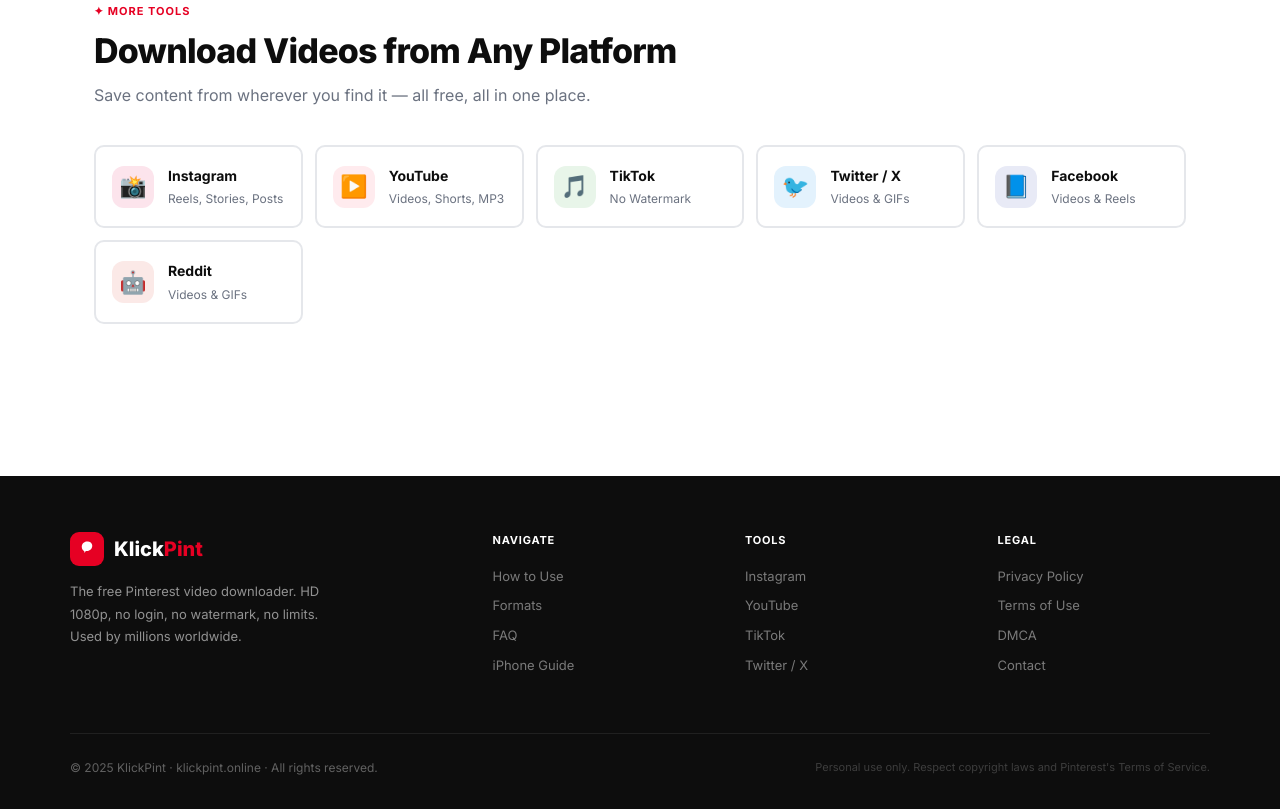
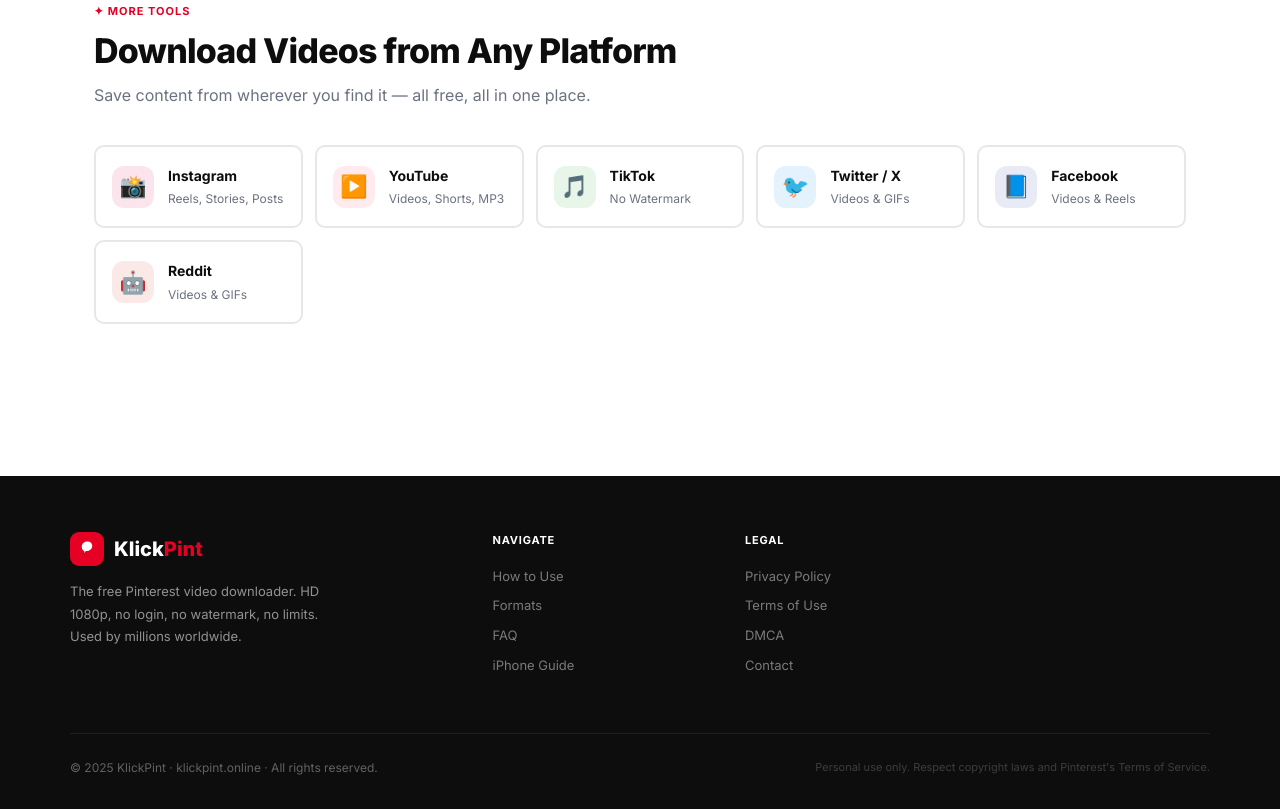
Before and after one commit to mani-django09/KlickPint, a website: page public/index.html in a window 1280 px wide. Shown: the part 4438-5247 px from the top of the page. Drawn offline with Linux system fonts and the light colour scheme.

Commit message:
remove tools links from footer

```diff
--- a/public/index.html
+++ b/public/index.html
@@ -807,13 +807,6 @@ footer{background:var(--dark);color:rgba(255,255,255,.55);padding:56px 24px 32px
         <a href="/blog/how-to-download-pinterest-videos-iphone">iPhone Guide</a>
       </div>
       <div class="footer-col">
-        <h4>Tools</h4>
-        <a href="/instagram-downloader">Instagram</a>
-        <a href="/youtube-downloader">YouTube</a>
-        <a href="/tiktok-downloader">TikTok</a>
-        <a href="/twitter-downloader">Twitter / X</a>
-      </div>
-      <div class="footer-col">
         <h4>Legal</h4>
         <a href="/privacy">Privacy Policy</a>
         <a href="/terms">Terms of Use</a>
```
